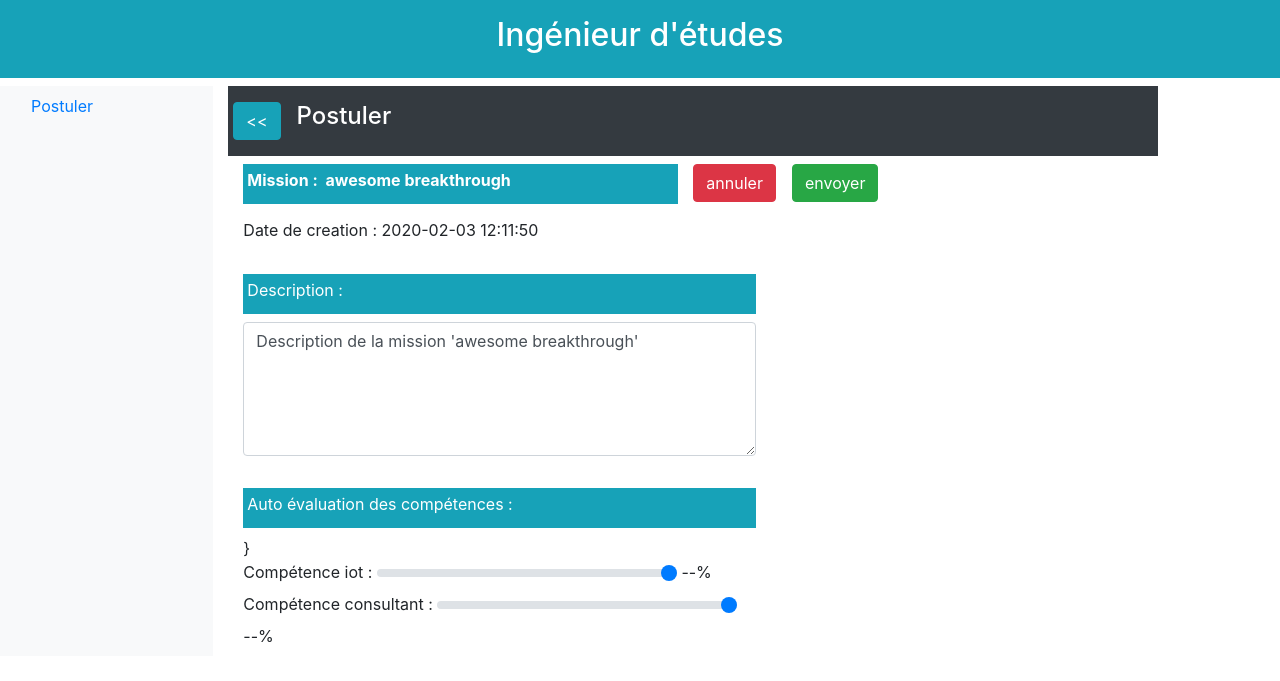
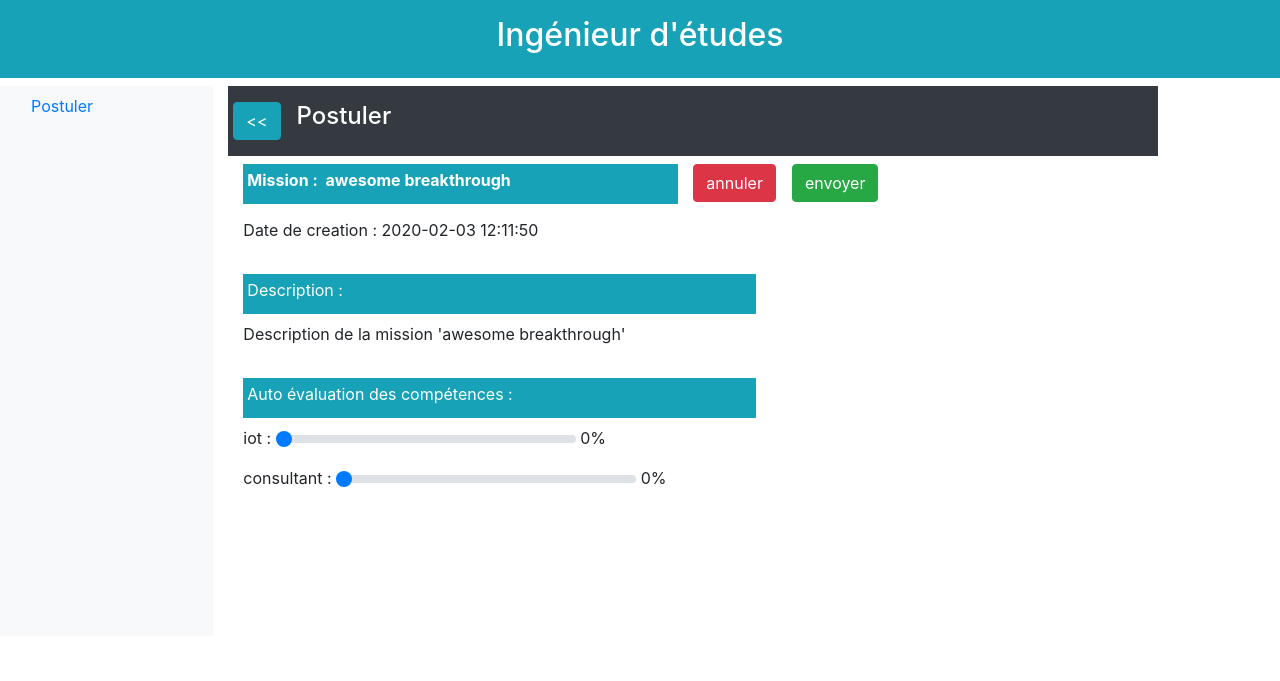
Before and after one commit to Toyem/SAR-Projet-Flask-2019, a Flask app: page /7/etude/postuler/1/vue/7/edit/ in a window 1280 px wide. Shown: the top 681 px of the page. Run offline with Flask 2, Linux system fonts and the light colour scheme; data comes from the database, SQL or seed files in the repository; some libraries are stand-ins or nearby versions.

Commit message:
modification des range des inge etude postuler

```diff
--- a/app.py
+++ b/app.py
@@ -215,12 +215,12 @@ def postuler_vue(id, missionId,etat):
 # API pour voir mission à postuler
 def postuler_edit(id, missionId,etat):
     mission = get_mission_by_id(missionId)
-    competences = get_competence_of_mission(missionId)
+    coupleCompetencesLvl = get_couple_compe_lvl_of_mission_inge(missionId,id)
     return render_template("homepage_etude_postuler_action_comp.html.jinja2"
                            , etat=etat
                            , id=id
                            , mission=mission
-                           , competences=competences
+                           , coupleCompetencesLvl=coupleCompetencesLvl
                            )
 
 @app.errorhandler(404)
--- a/database/functions.py
+++ b/database/functions.py
@@ -175,7 +175,20 @@ def get_all_affectations_inge_mission(inge_id, mission_id):
 
 def get_lvl_compe_inge(inge_id, compe_id):
     certif = Certification.query.filter_by(ingenieur_id=inge_id, competence_id=compe_id).first()
-    return certif.niveau
+    if certif is None:
+        lvl = 0
+    else:
+        lvl = certif.niveau
+    return lvl
+
+
+def get_couple_compe_lvl_of_mission_inge(mission_id,inge_id):
+    competences = get_competence_of_mission(mission_id)
+    list_couple = []
+    for c in competences:
+        lvl = get_lvl_compe_inge(inge_id, c.id)
+        list_couple.append([c, lvl])
+    return list_couple
 
 
 def add_skill_to_engineer(engineer_id, skill_id):
--- a/templates/homepage_etude_postuler_action.html.jinja2
+++ b/templates/homepage_etude_postuler_action.html.jinja2
@@ -4,7 +4,9 @@
     <div class="p-3 mb-2 bg-dark text-white size-6 font-weight-bold">
         <div class="row">
             <div class="mr-3 ml-1">
-                <button type="button" class="btn btn-info" onclick="location.href='/{{ id }}/etude/postuler/disponibles/';">&lt;&lt;</button>
+                <button type="button" class="btn btn-info"
+                        onclick="location.href='/{{ id }}/etude/postuler/disponibles/';">&lt;&lt;
+                </button>
             </div>
             <h4>Postuler</h4>
         </div>
@@ -22,7 +24,8 @@
                 </div>
             </div>
             <div class="mb-3">
-                <button type="button" class="btn btn-danger mr-3" onclick="location.href='/{{ id }}/etude/postuler/vue/{{ mission.id }}/';">
+                <button type="button" class="btn btn-danger mr-3"
+                        onclick="location.href='/{{ id }}/etude/postuler/vue/{{ mission.id }}/';">
                     annuler
                 </button>
             </div>
@@ -50,7 +53,7 @@
                         <label for="description">Description :</label>
                     </div>
                     <div class="form-group">
-                        <textarea class="form-control" rows="5" id="comment">{{ mission.description }}</textarea>
+                        <span>{{ mission.description }}</span>
                     </div>
                 </div>
             </div>
@@ -58,11 +61,13 @@
 
         <div class="row">
             <div class="mb-2 col-md-7">
-                 <div class="p-1 mb-0 bg-info text-white size-6 mb-2">
+                <div class="p-1 mb-0 bg-info text-white size-6 mb-2">
                     <label for="competences">Auto &eacute;valuation des comp&eacute;tences :</label>
-                 </div>
-                {% block competence %}
-                {% endblock %}
+                </div>
+                <form>
+                    {% block competence %}
+                    {% endblock %}
+                </form>
             </div>
         </div>
     </div>
--- a/templates/homepage_etude_postuler_action_comp.html.jinja2
+++ b/templates/homepage_etude_postuler_action_comp.html.jinja2
@@ -8,25 +8,22 @@
         }
     </style>
     <!-- Fin du truc important -->
-    }
-    {% for competence in competences %}
-        <form>
-            <label>Comp&eacute;tence {{ competence.nom }} :</label>
-            <!-- par la suite on peux mettre {{ competence.id }} a la place du name -->
-            <input type="range" name="{{ competence.nom }}" class="custom-range" min="0" max="100" step="1"
-                   value="100"
-                   oninput="result{{ competence.nom }}.value=parseInt({{ competence.nom }}.value)"/>
-            <output name="result{{ competence.nom }}">--</output><span>%</span>
+    {% for competenceAndLvl in coupleCompetencesLvl %}
+        <p><span>{{ competenceAndLvl[0].nom }} :</span>
+            <!-- par la suite on peux mettre {{ competenceAndLvl[0].id }} a la place du name -->
+            <input type="range" name="{{ competenceAndLvl[0].nom }}" id="{{ competenceAndLvl[0].id }}"
+                   class="custom-range" min="0" max="100" step="1"
+                   value="{{ competenceAndLvl[1] }}"/>
+            <span id="valueOfRange{{ competenceAndLvl[0].id }}"></span><span>%</span>
+            <script>
+                var slider{{ competenceAndLvl[0].id }} = document.getElementById("{{ competenceAndLvl[0].id }}");
+                var output{{ competenceAndLvl[0].id }} = document.getElementById("valueOfRange{{ competenceAndLvl[0].id }}");
+                output{{ competenceAndLvl[0].id }}.innerHTML = slider{{ competenceAndLvl[0].id }}.value;
 
-        </form>
-        <script type="text/javascript">
-            $(function () {
-                $('.range').next().text('--'); // Valeur par défaut
-                $('.range').on('input', function () {
-                    var $set = $(this).val();
-                    $(this).next().text($set);
-                });
-            });
-        </script>
+                slider{{ competenceAndLvl[0].id }}.oninput = function () {
+                    output{{ competenceAndLvl[0].id }}.innerHTML = this.value;
+                }
+            </script>
+        </p>
     {% endfor %}
 {% endblock %}
```
